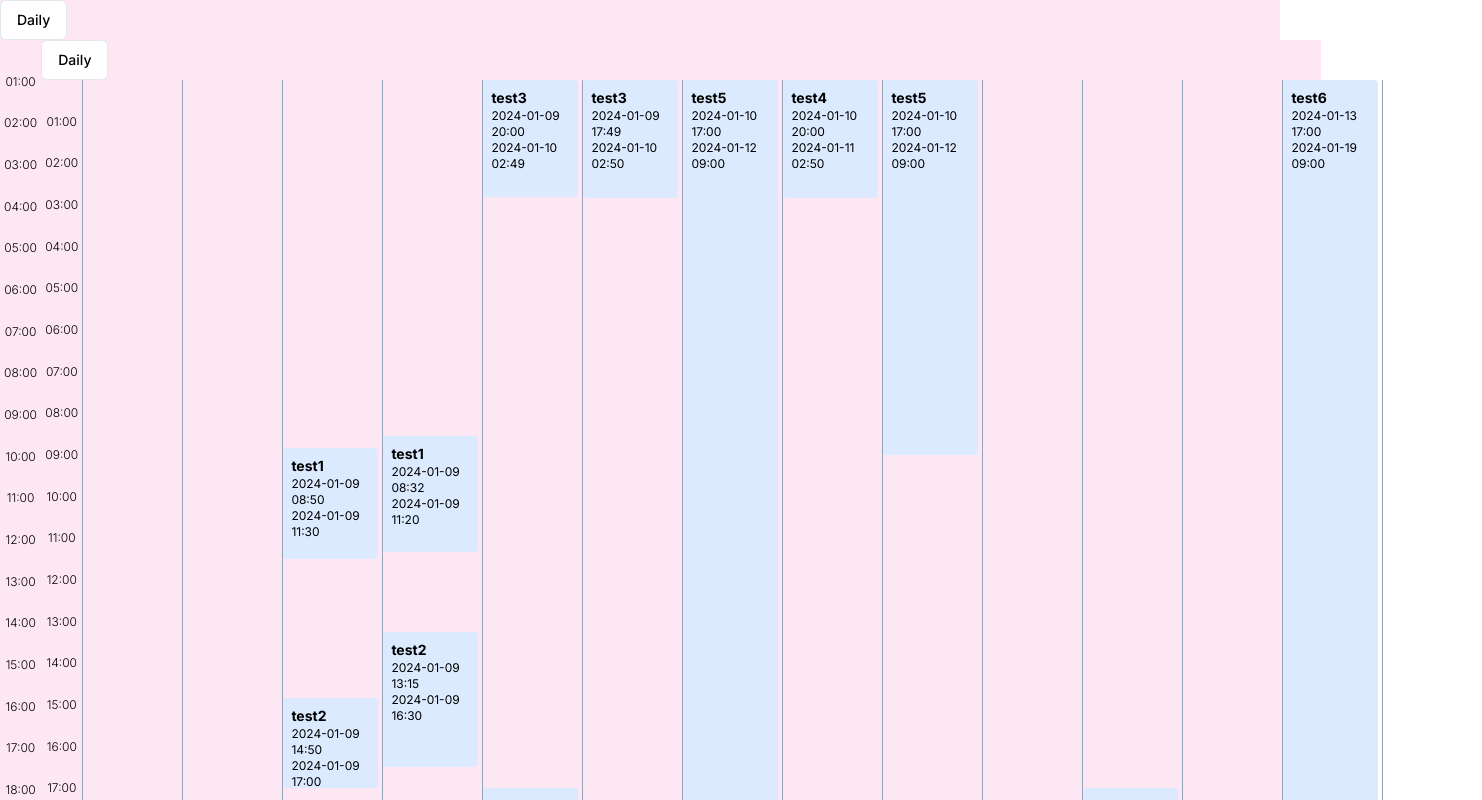
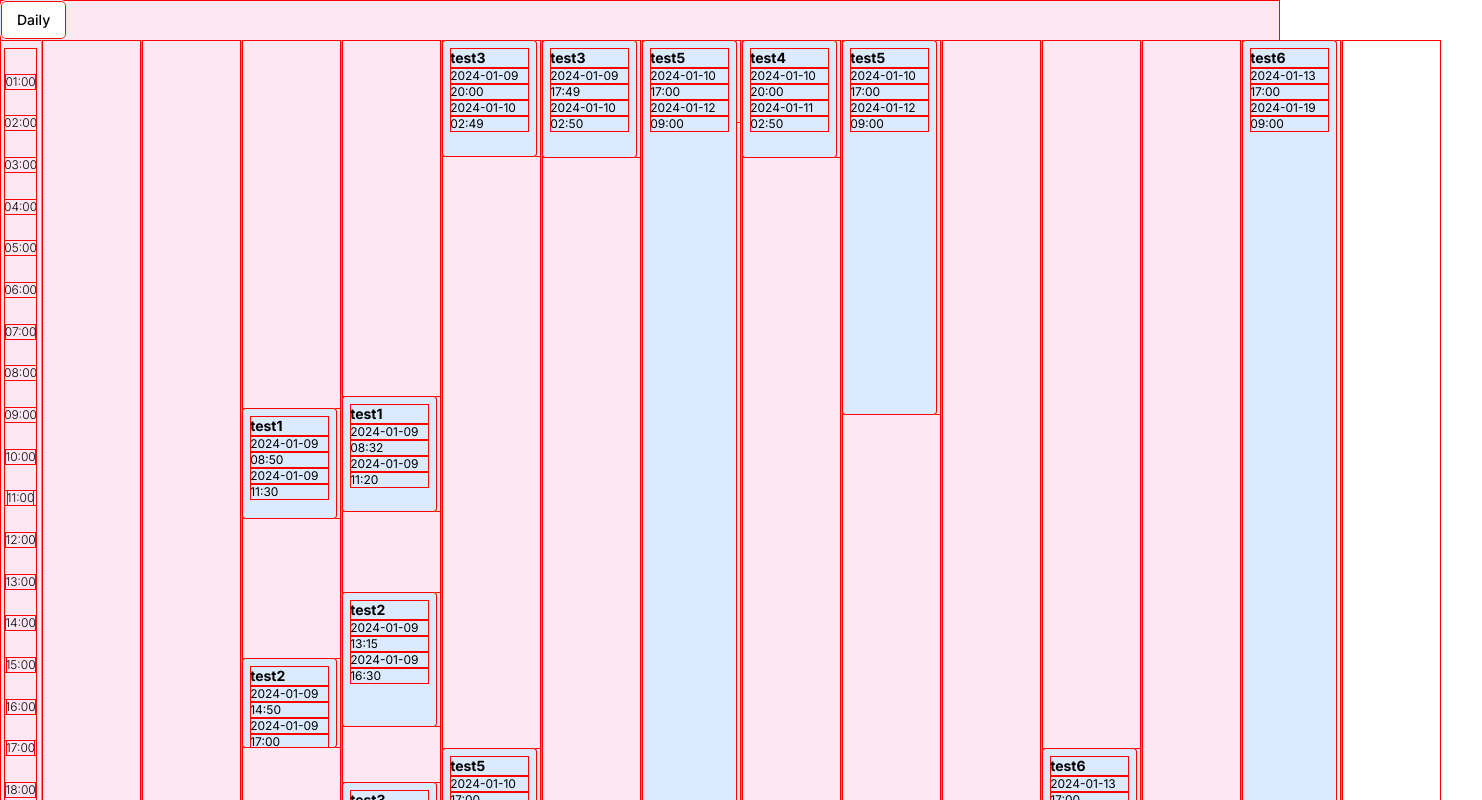
Before and after one commit to lightbluepoppy/expeditask-next, a Next.js app: page /calendar/week in a window 1280 px wide. Shown: the top 800 px of the page, 1482 px wide, since content can reach past the window. Built offline with nearby package versions, Linux system fonts and the light colour scheme.

Commit message:
fix: :bug: fix calendar components

```diff
--- a/next.config.js
+++ b/next.config.js
@@ -1,4 +1,6 @@
 /** @type {import('next').NextConfig} */
-const nextConfig = {}
+const nextConfig = {
+  reactStrictMode: false,
+}
 
 module.exports = nextConfig
--- a/src/app/calendar/day/page.tsx
+++ b/src/app/calendar/day/page.tsx
@@ -1,14 +1,10 @@
-// import { CalendarLayout } from "src/components/calendar/CalendarLayout"
-import CalendarLayout from "src/app/calendar/layout"
-import { DailyView } from "src/components/calendar/day/DailyView"
-import { DailyEventColumn } from "src/components/calendar/day/DailyEventColumn"
-import { useSelectedDateStore } from "src/stores/stores"
+import { DailyEventColumn } from "src/components/calendar/DailyEventColumn"
 
 const DailyCalendar = async () => {
   return (
-    <CalendarLayout>
+    <>
       <DailyEventColumn />
-    </CalendarLayout>
+    </>
   )
 }
 
--- a/src/app/calendar/layout.tsx
+++ b/src/app/calendar/layout.tsx
@@ -1,7 +1,7 @@
+"use client"
 import { CalendarViewDropdown } from "src/components/calendar/CalendarViewDropdown"
 import { CalendarChildrenProps } from "src/types"
 import { HourLabels } from "src/components/calendar/HourLabels"
-import { WeeklyEventColumns } from "src/components/calendar/week/WeeklyEventColumns"
 import { DateSwitcher } from "src/components/calendar/DateSwitcher"
 
 const CalendarLayout: React.FC<CalendarChildrenProps> = ({ children }) => {
--- a/src/app/calendar/week/page.tsx
+++ b/src/app/calendar/week/page.tsx
@@ -1,12 +1,10 @@
-// import { CalendarLayout } from "src/components/calendar/CalendarLayout"
-import CalendarLayout from "src/app/calendar/layout"
-import { WeeklyEventColumns } from "src/components/calendar/week/WeeklyEventColumns"
+import { WeeklyEventColumns } from "src/components/calendar/WeeklyEventColumns"
 
 const WeeklyCalendar = async () => {
   return (
-    <CalendarLayout>
+    <>
       <WeeklyEventColumns />
-    </CalendarLayout>
+    </>
   )
 }
 
--- a/src/app/globals.css
+++ b/src/app/globals.css
@@ -1,6 +1,11 @@
 @tailwind base;
 @tailwind components;
 @tailwind utilities;
+
+/* development */
+* {
+  box-shadow: 0px 0px 0px 1px red inset;
+}
 
 /* :root { */
 /*     --foreground-rgb: 0, 0, 0; */
--- a/src/components/Calendar/day/DailyEventColumn.tsx
+++ b/src/components/Calendar/DailyEventColumn.tsx
@@ -1,5 +1,4 @@
 "use client"
-import { useState } from "react"
 import { Events } from "src/components/calendar/Events"
 import { localeDate } from "src/utils/utils"
 import { events } from "src/utils/sampleEvents"
@@ -13,12 +12,13 @@ export const DailyEventColumn: React.FC<DailyEventColumProps> = ({ date }) => {
 
   return (
     <div className="flex" id={localeDate(selectedDate)} key={localeDate(selectedDate)}>
-      {types.map((type) => (
-        <>
-          <div className="relative flex w-[100px] flex-col justify-evenly border-l border-slate-400">
-            <Events date={selectedDate} events={events} type={type} />
-          </div>
-        </>
+      {types.map((type, index) => (
+        <div
+          key={index}
+          className="relative flex w-[100px] flex-col justify-evenly border-l border-slate-400"
+        >
+          <Events date={selectedDate} events={events} type={type} />
+        </div>
       ))}
     </div>
   )
--- a/src/components/Calendar/Events.tsx
+++ b/src/components/Calendar/Events.tsx
@@ -84,7 +84,6 @@ export const Events: React.FC<EventProps> = ({ date: selectedDate, events, type
     )
 
     return (
-      <>
       <div
         key={event.id}
         className="absolute w-full pr-1"
@@ -99,7 +98,6 @@ export const Events: React.FC<EventProps> = ({ date: selectedDate, events, type
           <p className="text-xs">{localeTime(eventEndTime)}</p>
         </div>
       </div>
-      </>
     )
   })
 }
--- a/src/components/Calendar/week/WeeklyEventColumns.tsx
+++ b/src/components/Calendar/WeeklyEventColumns.tsx
@@ -1,6 +1,6 @@
 "use client"
 import { useSelectedDateStore } from "src/stores/stores"
-import { DailyEventColumn } from "../day/DailyEventColumn"
+import { DailyEventColumn } from "src/components/calendar/DailyEventColumn"
 
 function getWeekDates(inputDate: Date): Date[] {
   const dayOfWeek = inputDate.getDay()
@@ -15,7 +15,6 @@ function getWeekDates(inputDate: Date): Date[] {
     currentDate.setDate(mondayDate.getDate() + i)
     weekDates.push(currentDate)
   }
-  console.log(weekDates)
 
   return weekDates
 }
@@ -24,5 +23,7 @@ export const WeeklyEventColumns: React.FC = () => {
   const selectedDate = useSelectedDateStore((state) => state.selectedDate)
   const weekDates = getWeekDates(selectedDate)
 
-  return weekDates.map((selectedDate) => <DailyEventColumn date={selectedDate} />)
+  return weekDates.map((selectedDate, index) => (
+    <DailyEventColumn key={index} date={selectedDate} />
+  ))
 }
--- a/src/components/Calendar/day/DailyView.tsx
+++ /dev/null
@@ -1,18 +0,0 @@
-"use client"
-import { DailyEventColumn } from "src/components/calendar/day/DailyEventColumn"
-import { HourLabels } from "src/components/calendar/HourLabels"
-import { DateSwitcher } from "src/components/calendar/DateSwitcher"
-import { useSelectedDateStore } from "src/stores/stores"
-
-export const DailyView: React.FC = () => {
-  const selectedDate = useSelectedDateStore((state) => state.selectedDate)
-  return (
-    <div>
-      <div className="relative flex h-[1000px] w-screen flex-row">
-        <HourLabels />
-        <DailyEventColumn date={selectedDate} />
-      </div>
-      <DateSwitcher />
-    </div>
-  )
-}
--- a/src/components/Calendar/week/WeeklyView.tsx
+++ /dev/null
@@ -1,16 +0,0 @@
-"use client"
-import { WeeklyEventColumns } from "./WeeklyEventColumns"
-import { HourLabels } from "src/components/calendar/HourLabels"
-import { DateSwitcher } from "src/components/calendar/DateSwitcher"
-
-export const WeeklyView: React.FC = () => {
-  return (
-    <div>
-      <div className="relative flex h-[1000px] w-screen flex-row">
-        <HourLabels />
-        <WeeklyEventColumns />
-      </div>
-      <DateSwitcher />
-    </div>
-  )
-}
--- a/src/types/index.d.ts
+++ b/src/types/index.d.ts
@@ -74,9 +74,9 @@ export type SelectedEventStore = {
   setSelectedEvent: (eventID: selectTask.taskID) => void
 }
 
-import { DailyView } from "src/components/calendar/day/DailyView"
-import { WeeklyView } from "src/components/calendar/week/WeeklyView"
+import { DailyEventColumn } from "src/components/calendar/DailyEventColumn"
+import { WeeklyEventColumns } from "src/components/calendar/WeeklyEventColumns"
 
 export type CalendarChildrenProps = {
-  children: DailyView | WeeklyView
+  children: DailyEventColumn | WeeklyEventColumns
 }
```
Lines whose indentation alone changed are shown as unchanged.
